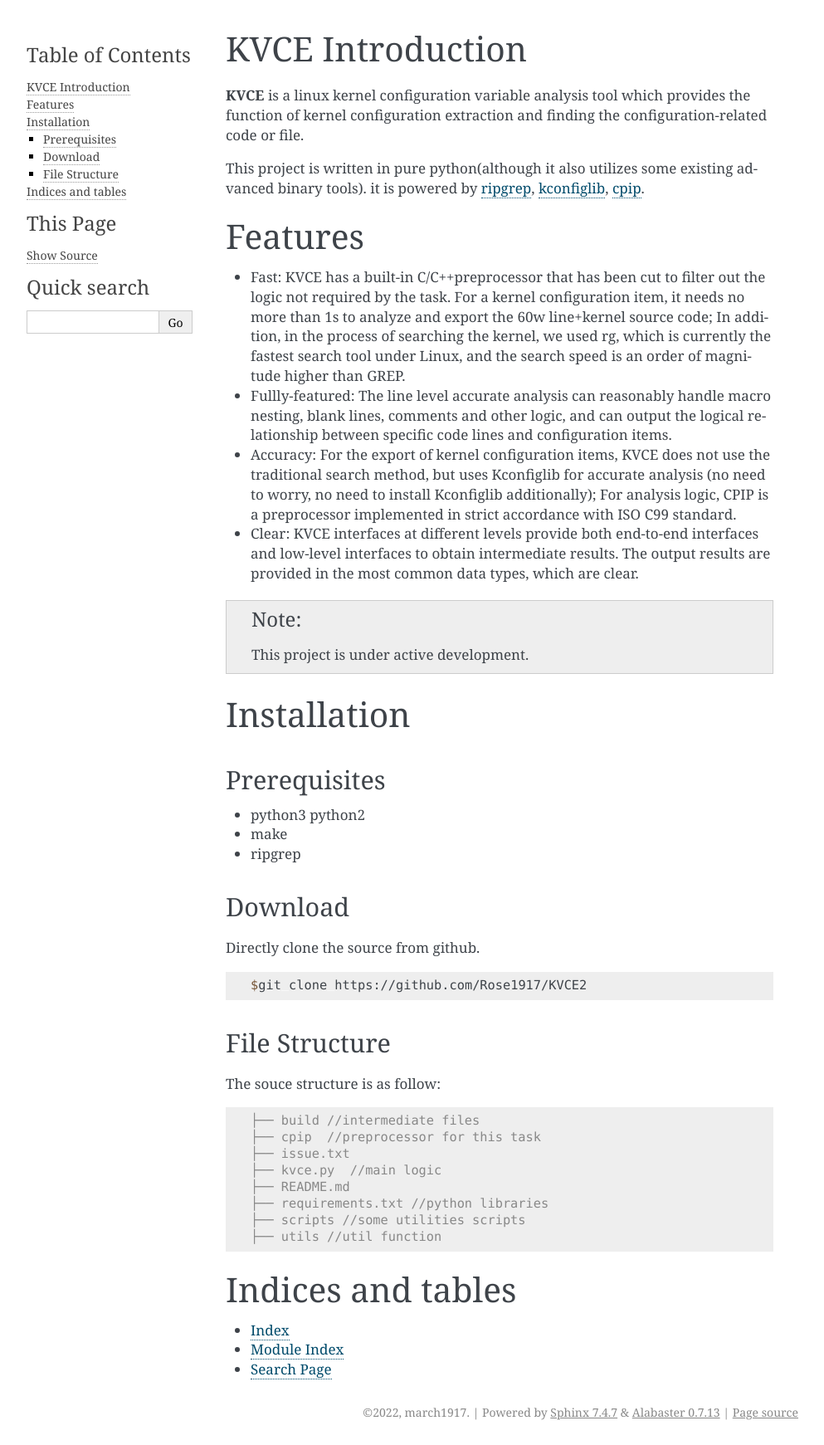
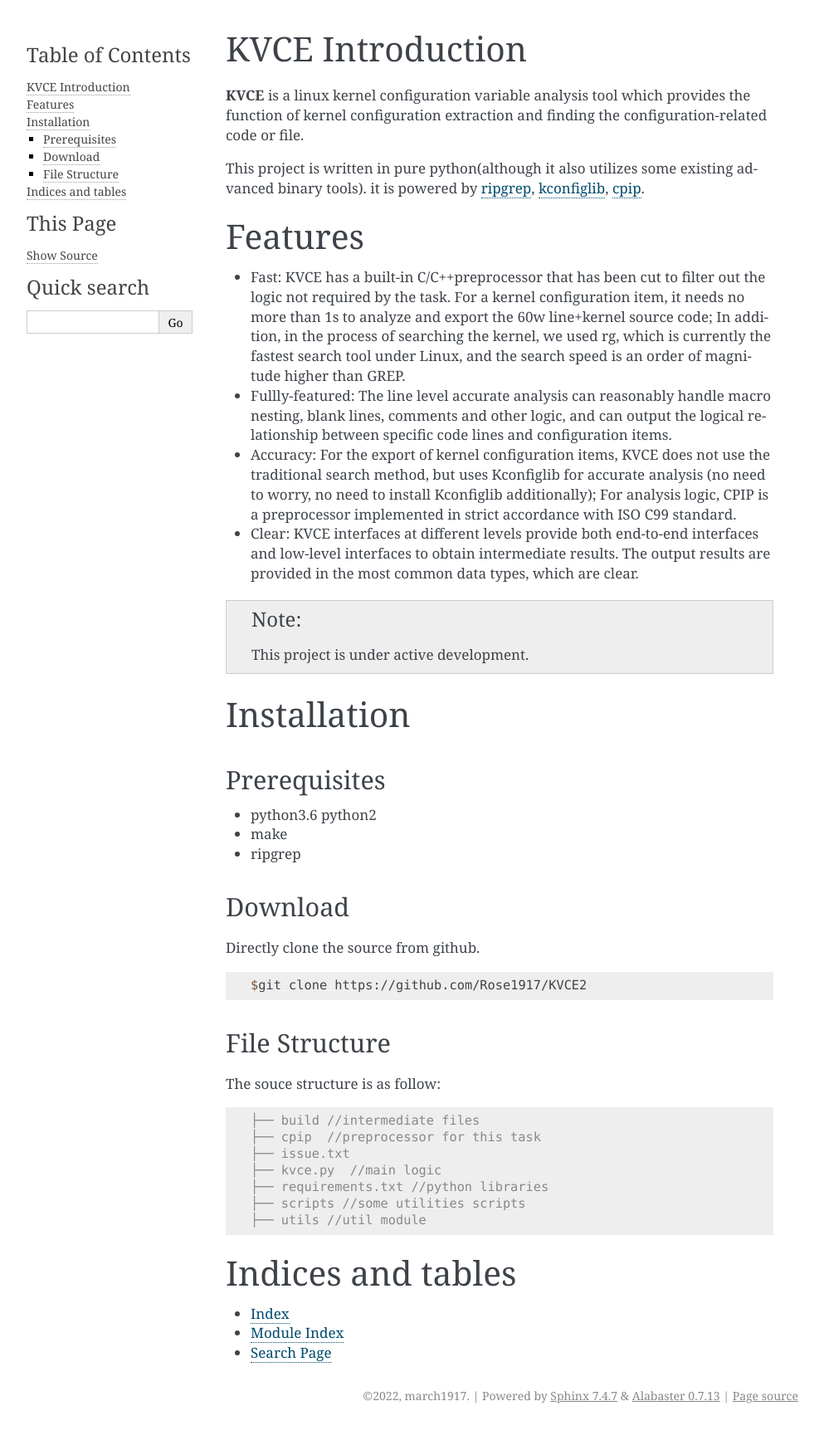
Before and after one commit to Rose1917/KVCEDOC, a Sphinx documentation site: the page built from source/index.rst, in a window 1280 px wide. Shown: the whole page at 83% size, without its empty margins (148-1141 px from the left). Built offline with Sphinx 7.4.7, drawn with Linux system fonts in a browser that asks for light colours.

Commit message:
update the index.rst

```diff
--- a/source/index.rst
+++ b/source/index.rst
@@ -24,7 +24,7 @@
 
 Prerequisites
 ^^^^^^^^^^^^^^^^^^^^^^^^^^^^^^^^^^
-* python3 python2
+* python3.6 python2
 * make
 * ripgrep
 
@@ -47,10 +47,9 @@
    ├── cpip  //preprocessor for this task
    ├── issue.txt
    ├── kvce.py  //main logic
-   ├── README.md
    ├── requirements.txt //python libraries
    ├── scripts //some utilities scripts
-   ├── utils //util function
+   ├── utils //util module
 
 .. toctree::
    :maxdepth: 2
```
